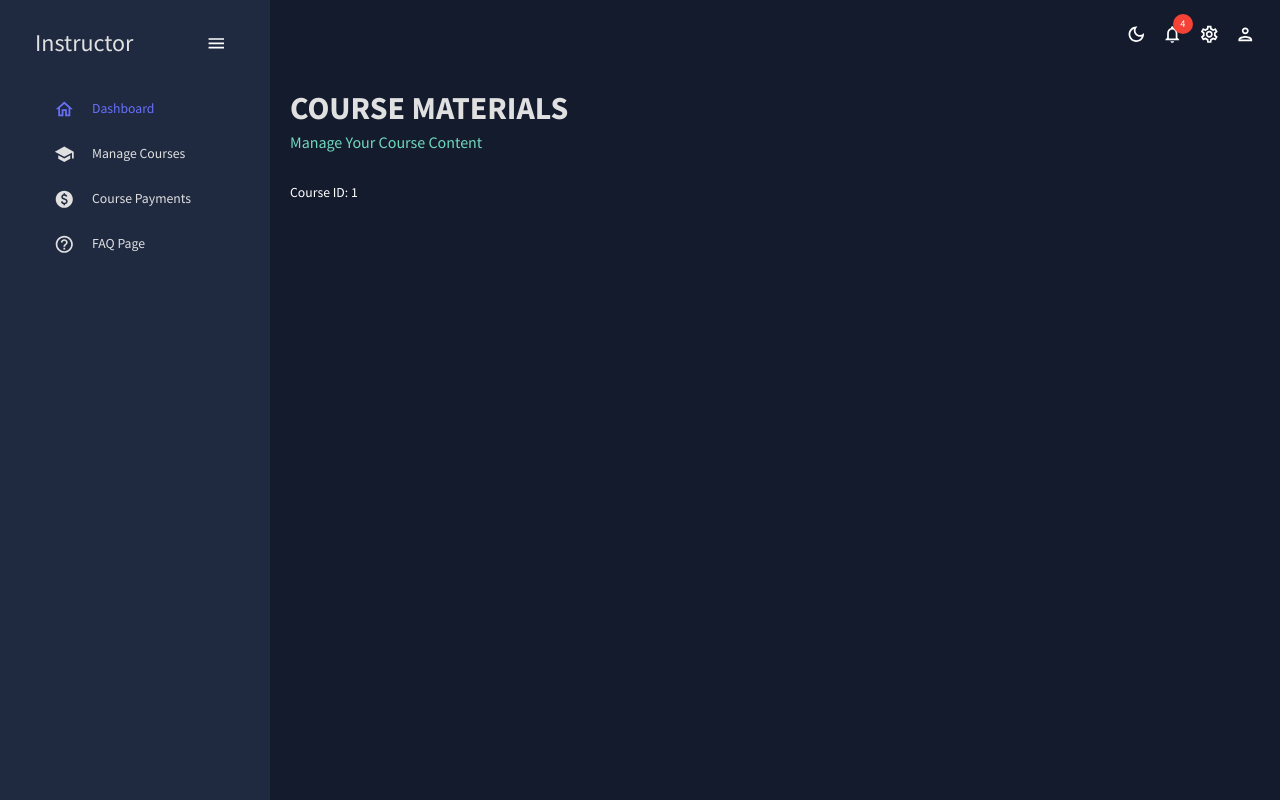
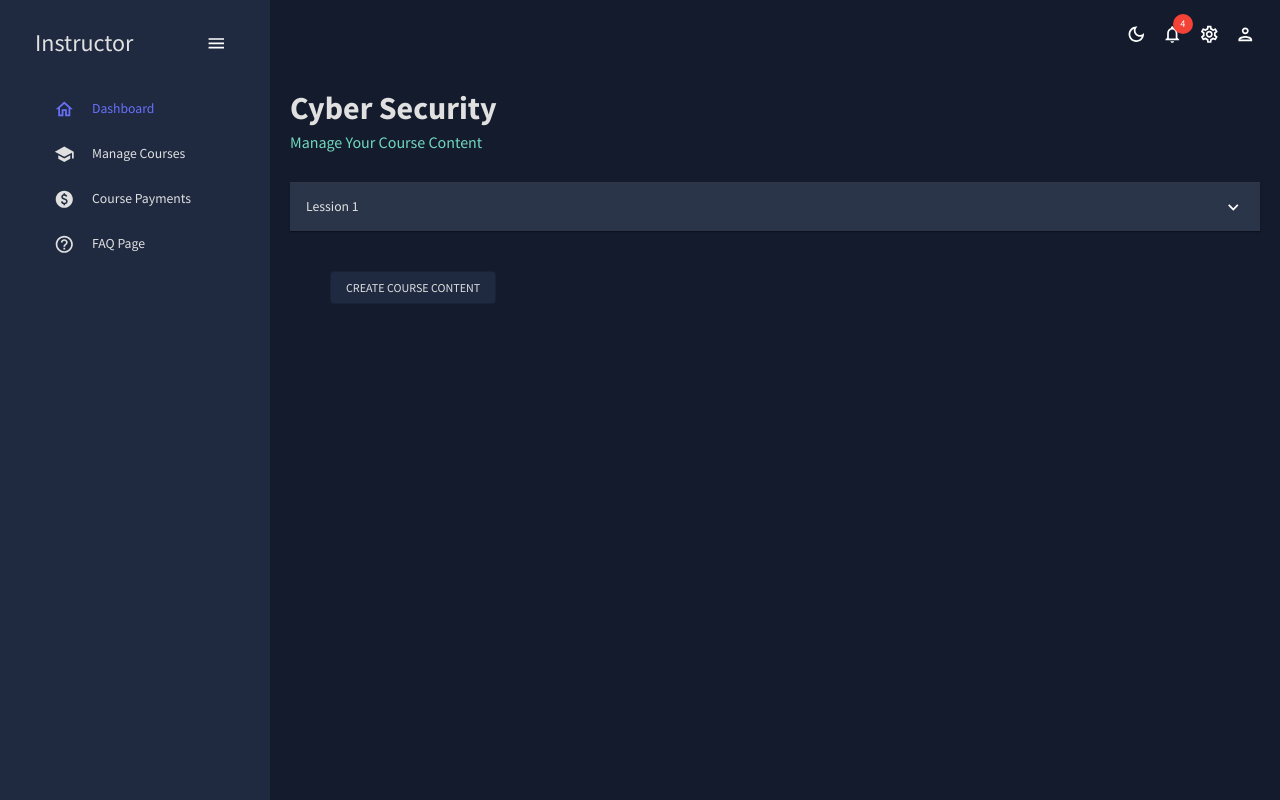
Before and after one commit to kirusanth-08/OnlineLearningPlatform-DS, a React (Create React App) app in the folder Instructor-panel/: page /course/1 in a window 1280 px wide. Built offline with nearby package versions, Linux system fonts and the light colour scheme.

Commit message:
Update  CourseView and CreateCourseContent components

```diff
--- a/Instructor-panel/src/components/CourseView.jsx
+++ b/Instructor-panel/src/components/CourseView.jsx
@@ -10,10 +10,6 @@ const CourseView = ({ id, title, description, status }) => {
   return (
     <Link
       to={`/course/${id}`}
-      sx={{
-        textDecoration: "none",
-        color: "inherit",
-      }}
     >
       <Card
         sx={{
--- /dev/null
+++ b/Instructor-panel/src/components/CreateCourseContent.jsx
@@ -0,0 +1,78 @@
+import * as React from 'react';
+import { Button, Dialog, ListItemText, ListItemButton, List, Divider, AppBar, Toolbar, IconButton, Typography, Slide, useTheme, Box } from '@mui/material';
+import CloseIcon from '@mui/icons-material/Close';
+import { tokens } from '../theme';
+
+const Transition = React.forwardRef(function Transition(props, ref) {
+  return <Slide direction="up" ref={ref} {...props} />;
+});
+
+export default function CourseContentCreate() {
+  const theme = useTheme();
+  const colors = tokens(theme.palette.mode);
+  const [open, setOpen] = React.useState(false);
+
+  const handleClickOpen = () => {
+    setOpen(true);
+  };
+
+  const handleClose = () => {
+    setOpen(false);
+  };
+
+  return (
+    <Box m={5}>
+      <React.Fragment>
+        <Button variant="outlined" onClick={handleClickOpen}
+          sx={{
+            backgroundColor: colors.primary[400],
+            color: colors.grey[100],
+            position: "relative",
+            ":hover": {
+              backgroundColor: colors.primary[500],
+            },
+          }}
+        >
+          Create Course Content
+        </Button>
+        <Dialog
+          fullScreen
+          open={open}
+          onClose={handleClose}
+          TransitionComponent={Transition}
+        >
+          <AppBar sx={{ position: 'relative' }}>
+            <Toolbar>
+              <IconButton
+                edge="start"
+                color="inherit"
+                onClick={handleClose}
+                aria-label="close"
+              >
+                <CloseIcon />
+              </IconButton>
+              <Typography sx={{ ml: 2, flex: 1 }} variant="h6" component="div">
+                Create course content
+              </Typography>
+              <Button autoFocus color="inherit" onClick={handleClose}>
+                save
+              </Button>
+            </Toolbar>
+          </AppBar>
+          <List>
+            <ListItemButton>
+              <ListItemText primary="Phone ringtone" secondary="Titania" />
+            </ListItemButton>
+            <Divider />
+            <ListItemButton>
+              <ListItemText
+                primary="Default notification ringtone"
+                secondary="Tethys"
+              />
+            </ListItemButton>
+          </List>
+        </Dialog>
+      </React.Fragment>
+    </Box>
+  );
+}
--- a/Instructor-panel/src/scenes/Courses/ViewCourse.jsx
+++ b/Instructor-panel/src/scenes/Courses/ViewCourse.jsx
@@ -1,17 +1,81 @@
-import React from 'react'
-import { Box } from '@mui/material';
-import { useParams } from 'react-router-dom'
+import React, { useEffect } from "react";
+import { Box, useTheme } from "@mui/material";
+import { useParams } from "react-router-dom";
 import Header from "../../components/Header";
+import Accordion from "@mui/material/Accordion";
+import AccordionActions from "@mui/material/AccordionActions";
+import AccordionSummary from "@mui/material/AccordionSummary";
+import AccordionDetails from "@mui/material/AccordionDetails";
+import ExpandMoreIcon from "@mui/icons-material/ExpandMore";
+import Button from "@mui/material/Button";
+import axios from "axios";
+import { tokens } from "../../theme";
+import CourseContentCreate from "../../components/CreateCourseContent";
 
 const ViewCourse = () => {
-  const { id } = useParams()
+  const theme = useTheme();
+  const colors = tokens(theme.palette.mode);
+  const { id } = useParams();
 
+  //   useEffect(() => {
+  //     const course = async () => {
+  //       try {
+  //         const res = await axios.get(`your-api-url/courses/${id}`)
+  //         console.log(res.data)
+  //       } catch (error) {
+  //         console.error(error)
+  //       }
+  //     }
+  // }, [id]);
+
+  //     useEffect(() => {
+  //       const courseContent = async () => {
+  //         try {
+  //           const res = await axios.get(`your-api-url/courses/${id}/content`)
+  //           console.log(res.data)
+  //         } catch (error) {
+  //           console.error(error)
+  //         }
+  //         }
+  //     }, [id]);
+
+  const course = {
+    title: "Cyber Security",
+    description: "Course Description",
+    status: "Active",
+  };
   return (
     <Box m="20px">
-        <Header title="COURSE MATERIALS" subtitle="Manage Your Course Content" />
-         Course ID: {id}
+      <Header title={course.title} subtitle="Manage Your Course Content" />
+
+      <Accordion
+        sx={{
+          backgroundColor: colors.primary[400],
+          color: colors.grey[100],
+          position: "relative",
+          ":hover": {
+            backgroundColor: colors.primary[500],
+          },
+        }}
+      >
+        <AccordionSummary
+          expandIcon={<ExpandMoreIcon />}
+          aria-controls="panel1-content"
+          id="panel1-header"
+        >
+          Lession 1
+        </AccordionSummary>
+        <AccordionDetails>
+            <Box>
+                <p>Content</p>
+            </Box>
+        </AccordionDetails>
+      </Accordion>
+
+      <CourseContentCreate />
+
     </Box>
-  )
-}
+  );
+};
 
-export default ViewCourse
+export default ViewCourse;
```
